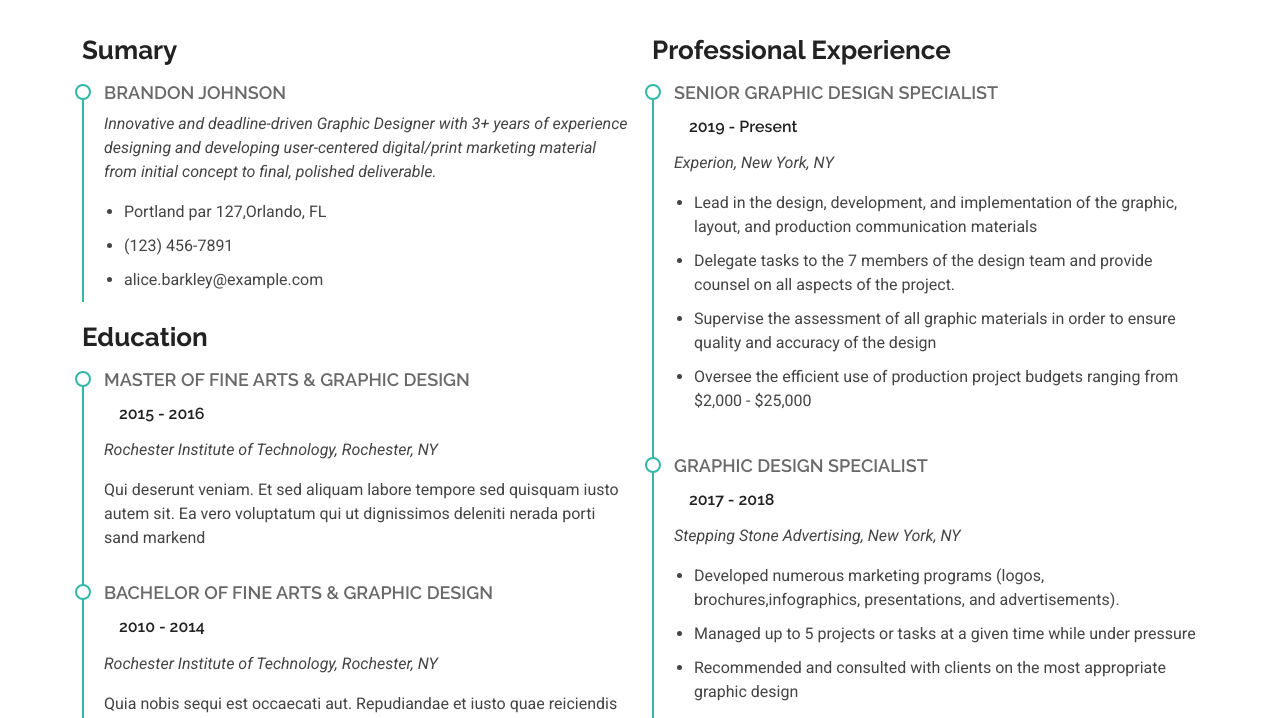
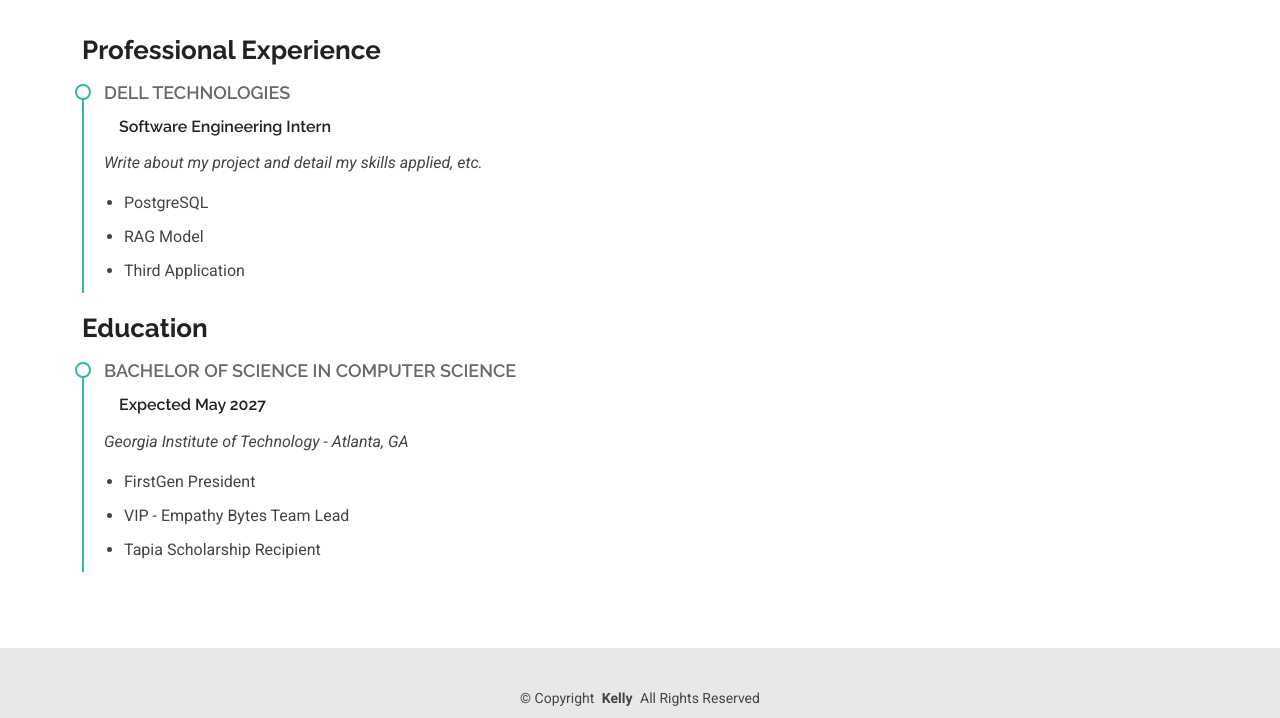
Before and after one commit to dgarciaperales/swe-portfolio, a plain HTML site: page resume.html in a window 1280 px wide. Shown: the part 290-1008 px from the top of the page. Drawn offline with Linux system fonts and the light colour scheme.

Commit message:
edited resume with professional experience, education, etc

```diff
--- a/resume.html
+++ b/resume.html
@@ -102,63 +102,32 @@
         <div class="row">
 
           <div class="col-lg-6" data-aos="fade-up" data-aos-delay="100">
-            <h3 class="resume-title">Sumary</h3>
+            <h3 class="resume-title">Professional Experience</h3>
 
             <div class="resume-item pb-0">
-              <h4>Brandon Johnson</h4>
-              <p><em>Innovative and deadline-driven Graphic Designer with 3+ years of experience designing and developing user-centered digital/print marketing material from initial concept to final, polished deliverable.</em></p>
+              <h4>Dell Technologies</h4>
+              <h5>Software Engineering Intern</h5>
+              <p><em>Write about my project and detail my skills applied, etc.</em></p>
               <ul>
-                <li>Portland par 127,Orlando, FL</li>
-                <li>(123) 456-7891</li>
-                <li>alice.barkley@example.com</li>
+                <li>PostgreSQL</li>
+                <li>RAG Model</li>
+                <li>Third Application</li>
               </ul>
             </div><!-- Edn Resume Item -->
 
             <h3 class="resume-title">Education</h3>
             <div class="resume-item">
-              <h4>Master of Fine Arts &amp; Graphic Design</h4>
-              <h5>2015 - 2016</h5>
-              <p><em>Rochester Institute of Technology, Rochester, NY</em></p>
-              <p>Qui deserunt veniam. Et sed aliquam labore tempore sed quisquam iusto autem sit. Ea vero voluptatum qui ut dignissimos deleniti nerada porti sand markend</p>
-            </div><!-- Edn Resume Item -->
-
-            <div class="resume-item">
-              <h4>Bachelor of Fine Arts &amp; Graphic Design</h4>
-              <h5>2010 - 2014</h5>
-              <p><em>Rochester Institute of Technology, Rochester, NY</em></p>
-              <p>Quia nobis sequi est occaecati aut. Repudiandae et iusto quae reiciendis et quis Eius vel ratione eius unde vitae rerum voluptates asperiores voluptatem Earum molestiae consequatur neque etlon sader mart dila</p>
-            </div><!-- Edn Resume Item -->
-
-          </div>
-
-          <div class="col-lg-6" data-aos="fade-up" data-aos-delay="200">
-            <h3 class="resume-title">Professional Experience</h3>
-            <div class="resume-item">
-              <h4>Senior graphic design specialist</h4>
-              <h5>2019 - Present</h5>
-              <p><em>Experion, New York, NY </em></p>
+              <h4>Bachelor of Science in Computer Science</h4>
+              <h5>Expected May 2027</h5>
+              <p><em>Georgia Institute of Technology - Atlanta, GA</em></p>
               <ul>
-                <li>Lead in the design, development, and implementation of the graphic, layout, and production communication materials</li>
-                <li>Delegate tasks to the 7 members of the design team and provide counsel on all aspects of the project. </li>
-                <li>Supervise the assessment of all graphic materials in order to ensure quality and accuracy of the design</li>
-                <li>Oversee the efficient use of production project budgets ranging from $2,000 - $25,000</li>
-              </ul>
-            </div><!-- Edn Resume Item -->
-
-            <div class="resume-item">
-              <h4>Graphic design specialist</h4>
-              <h5>2017 - 2018</h5>
-              <p><em>Stepping Stone Advertising, New York, NY</em></p>
-              <ul>
-                <li>Developed numerous marketing programs (logos, brochures,infographics, presentations, and advertisements).</li>
-                <li>Managed up to 5 projects or tasks at a given time while under pressure</li>
-                <li>Recommended and consulted with clients on the most appropriate graphic design</li>
-                <li>Created 4+ design presentations and proposals a month for clients and account managers</li>
+                <li>FirstGen President</li>
+                <li>VIP - Empathy Bytes Team Lead</li>
+                <li>Tapia Scholarship Recipient</li>
               </ul>
             </div><!-- Edn Resume Item -->
 
           </div>
-
         </div>
 
       </div>
```
Also changed, not shown: services.html (+8 -8 lines).
